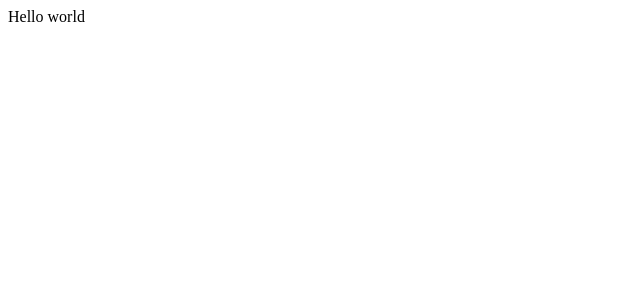
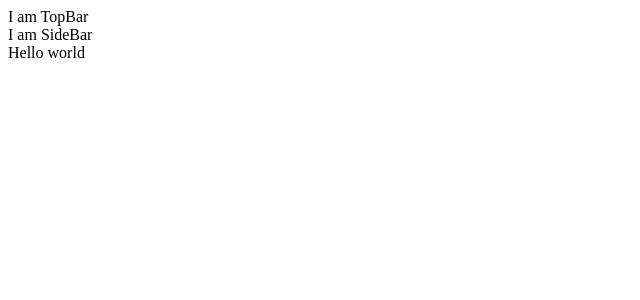
Before and after one commit to thesvst/yt-clone, a React app: page / in a window 1280 px wide. Shown: the top 300 px of the page, without its empty margins (0-640 px from the left). Built offline with nearby package versions, Linux system fonts and the light colour scheme; the HTML template or start-up script is replaced by a standard one.

Commit message:
Add Home page

```diff
--- /dev/null
+++ b/src/Globals.d.ts
@@ -0,0 +1 @@
+declare module '*.scss';
--- a/src/app.tsx
+++ b/src/app.tsx
@@ -1,7 +1,11 @@
 import React from 'react';
 
+import Home from './containers/Home';
+
 const App = () => (
-    <div>Hello world</div>
+  <div>
+    <Home />
+  </div>
 );
 
 export default App;
--- /dev/null
+++ b/src/containers/Home/index.tsx
@@ -0,0 +1,11 @@
+import React from 'react';
+
+import AuthorizedLayout from '@ui/layout/AuthorizedLayout';
+
+const Home = () => (
+  <AuthorizedLayout>
+    <span>Hello world</span>
+  </AuthorizedLayout>
+);
+
+export default Home;
```
Also changed, not shown: .eslintrc.js.
